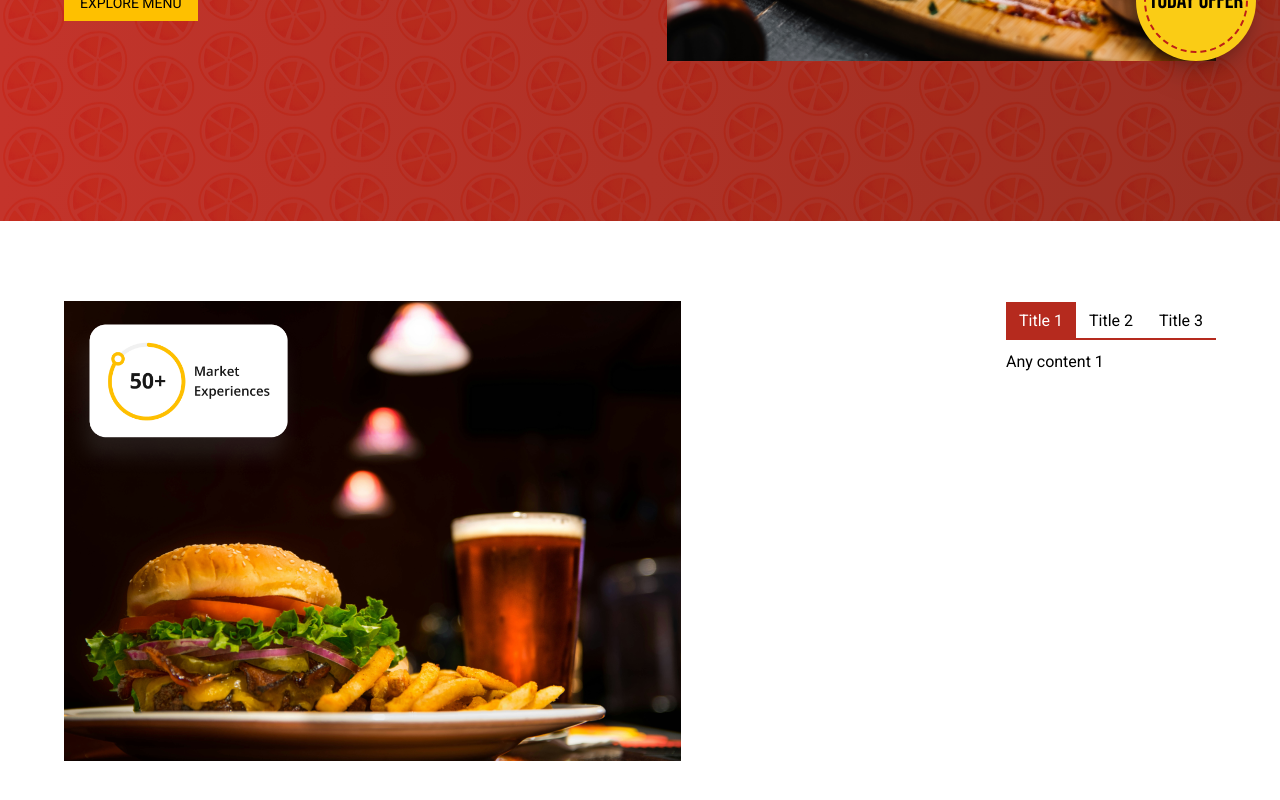
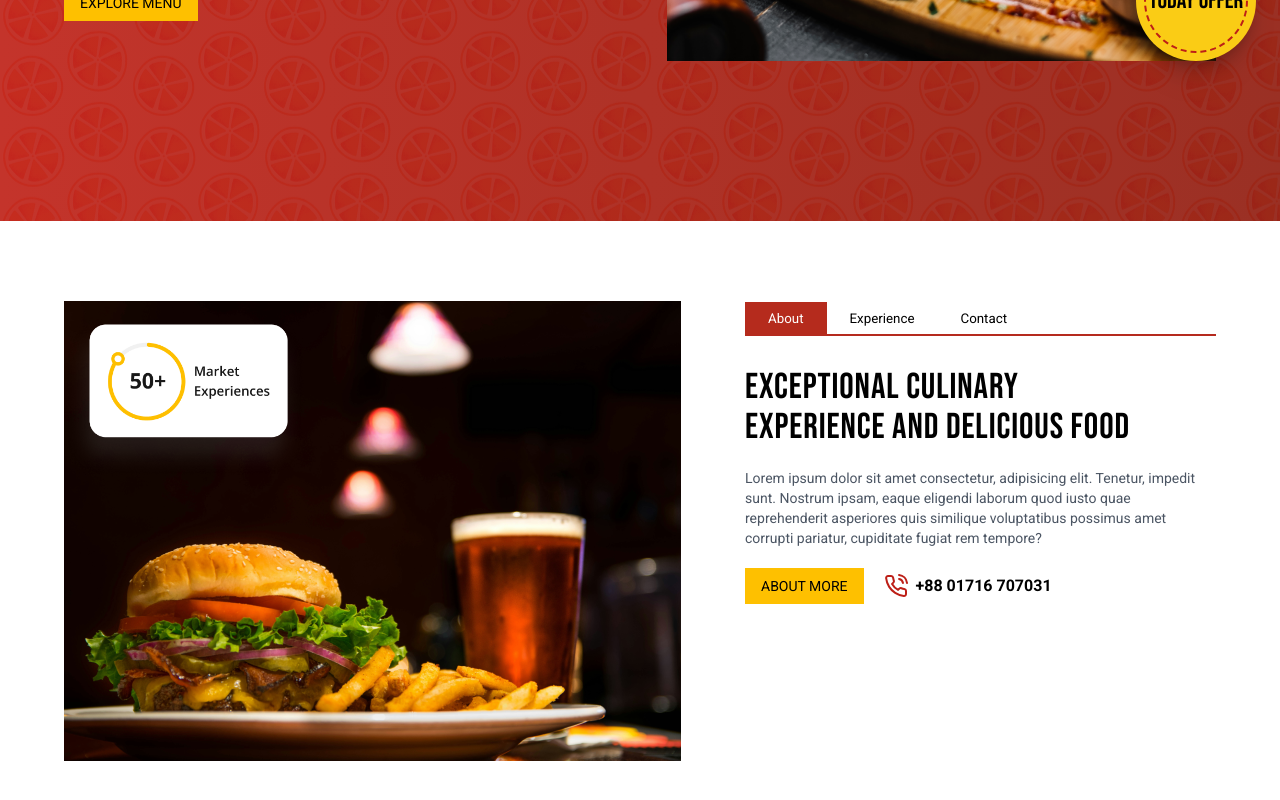
Before and after one commit to rasel-gannicus/Softnio-Restaurant-Landing-Page-with-NextJs-Typescript, a Next.js app: page / in a window 1280 px wide. Shown: the part 608-1408 px from the top of the page. Built offline with nearby package versions, Linux system fonts and the light colour scheme.

Commit message:
About section : making first tab done

```diff
--- a/src/app/globals.css
+++ b/src/app/globals.css
@@ -20,14 +20,17 @@
   @apply bg-[#FEC000] text-black font-semibold py-2 px-3 uppercase text-xs ;
 }
 
+
+/* -----------------------------------------------------------------------------
+    Custom style for react-tabs
+----------------------------------------------------------------------------- */
+
 .react-tabs {
   -webkit-tap-highlight-color: transparent;
 }
-
 .react-tabs__tab-list {
   border-bottom: 2px solid #B52A1E !important;
   margin: 0 0 10px;
-  padding: 0;
 }
 
 .react-tabs__tab {
@@ -37,25 +40,17 @@
   bottom: -1px;
   position: relative;
   list-style: none;
-  padding: 6px 12px;
+  padding: 6px 22px !important;
   cursor: pointer;
+  font-size: smaller !important;
 }
 
 .react-tabs__tab--selected {
   background: #fff;
-  border-color: #B52A1E !important;
+  border-color: #B52B1D !important;
   color: white !important;
   border-radius: 0px 0px 0 0 !important;
-  background: #B52A1E !important ;
-}
-
-.react-tabs__tab--disabled {
-  color: GrayText;
-  cursor: default;
-}
-
-.react-tabs__tab:focus {
-  outline: none !important;
+  background: #B52B1D !important ;
 }
 
 .react-tabs__tab:focus:after {
@@ -67,11 +62,3 @@
   bottom: 0px !important;
   background: #B52A1E !important ;
 }
-
-.react-tabs__tab-panel {
-  display: none;
-}
-
-.react-tabs__tab-panel--selected {
-  display: block;
-}
--- a/src/components/Home Page/About/About.tsx
+++ b/src/components/Home Page/About/About.tsx
@@ -3,10 +3,11 @@ import Image from "next/image";
 import aboutImg from "@/assets/img/about img 1.1 .png";
 import marketExperienceImg from "@/assets/img/About section Market Place.png";
 import { Tab, Tabs, TabList, TabPanel } from "react-tabs";
+import { FiPhoneCall } from "react-icons/fi";
 
 const About = () => {
   return (
-    <div className="my-20 max-w-[1320px] w-[90%] mx-auto flex justify-between items-start gap-4">
+    <div className="my-20 max-w-[1320px] w-[90%] mx-auto flex justify-between items-start gap-16">
       {/* --- About Left Side --- */}
       <div className="">
         <div className="w-[617px] h-[460px] relative ">
@@ -27,13 +28,32 @@ const About = () => {
       <div className="">
         <Tabs>
           <TabList>
-            <Tab>Title 1</Tab>
-            <Tab>Title 2</Tab>
-            <Tab>Title 3</Tab>
+            <Tab>About</Tab>
+            <Tab>Experience</Tab>
+            <Tab>Contact</Tab>
           </TabList>
 
           <TabPanel>
-            <h2>Any content 1</h2>
+            <div className="flex flex-col gap-5 mt-8 ">
+              <h2 className="text-4xl font-extralight Font-bebasNeue tracking-wide">
+                Exceptional culinary <br />
+                experience and delicious food
+              </h2>
+              <p className="text-gray-600 font-extralight text-sm">
+                Lorem ipsum dolor sit amet consectetur, adipisicing elit.
+                Tenetur, impedit sunt. Nostrum ipsam, eaque eligendi laborum
+                quod iusto quae reprehenderit asperiores quis similique
+                voluptatibus possimus amet corrupti pariatur, cupiditate fugiat
+                rem tempore?
+              </p>
+              <div className="flex justify-start items-center gap-5">
+                <button className="btn-primary ">About More</button>
+                <span className="flex items-center gap-2">
+                  <FiPhoneCall className="text-[#BD1F17] w-6 h-6" />
+                  <p className="font-semibold">+88 01716 707031</p>
+                </span>
+              </div>
+            </div>
           </TabPanel>
           <TabPanel>
             <h2>Any content 2</h2>
```
